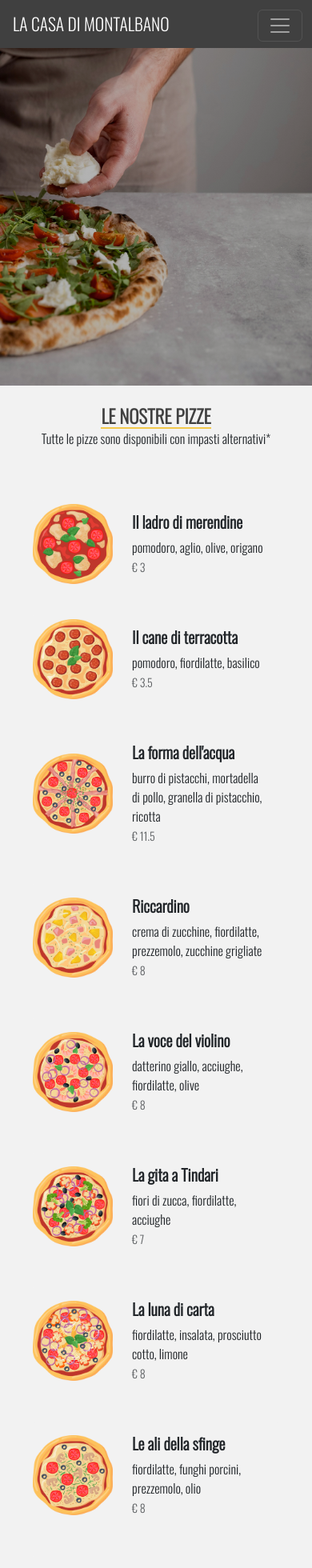
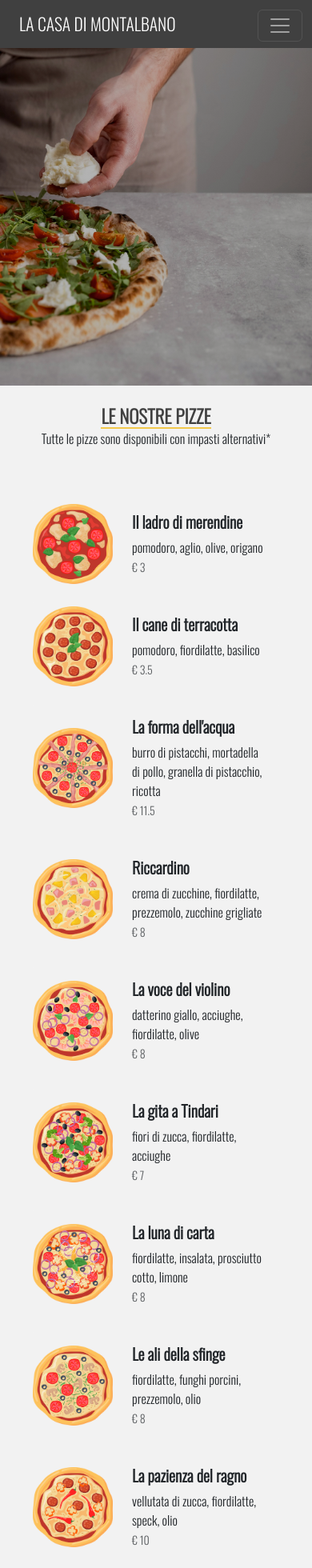
Before and after one commit to serenagaiascicolone/la-casa-di-montalbano-ristorante, an Angular app: page /menu-pizzeria in a window 390 px wide. Shown: the top 1960 px of the page at 80% size. Built offline with nearby package versions, Linux system fonts and the light colour scheme.

Commit message:
ended media queries and completed hero component

```diff
--- a/src/app/components/header/header.component.html
+++ b/src/app/components/header/header.component.html
@@ -1,15 +1,16 @@
-<div *ngIf= "currentLocation === '/home' || currentLocation === '/' " class="bg-dark h-100 d-flex flex-column align-items-center w-100 justify-content-center position-relative">
+
+<!-- <div *ngIf= "currentLocation === '/home' || currentLocation === '/' " class="bg-dark h-100 d-flex flex-column align-items-center w-100 justify-content-center position-relative">
   <span class="container-fluid pb-5 text-center">
     <h1 class="text-white-50 fs-1 font-header"> La casa di </h1>
 
     <h1 class="text-white-50 fs-1 font-header">  Montalbano</h1>
   </span>
   <p class="text-white-50 fs-6 position-absolute bottom-0 pb-1 font-header"> Via A. Cammilleri, 93  - Vigata (RG) </p>
-</div>
+</div> -->
 
 <!-- NAV Home -->
 <!-- ngIF => show menu -->
-<header [ngClass]="{'not-scrolled': !scrolling, 'scrolled': scrolling}">
+<header [ngClass]="{'': !scrolling, 'scrolled': scrolling}">
 
 
 
@@ -50,7 +51,7 @@
 
 
       <div class="container-fluid d-flex justify-content-end align-items-center">
-        <h5 *ngIf= "currentLocation !== '/home' && currentLocation !== '/' " class="text-light h4 text-uppercase tw-bold position-absolute start-0 p-3 m-0">La casa di Montalbano</h5>
+        <h5 *ngIf= "currentLocation !== '/home' && currentLocation !== '/' " class="text-light h4 text-uppercase tw-bold position-absolute start-0 p-3 ms-2 m-0">La casa di Montalbano</h5>
           <button class="navbar-toggler mt-1" type="button" data-bs-toggle="collapse" data-bs-target="#navbarToggleExternalContent" aria-controls="navbarToggleExternalContent" aria-expanded="false" aria-label="Toggle navigation">
               <span class="navbar-toggler-icon " (click)="onToggleMenu()"></span>
           </button>
--- a/src/app/components/header/header.component.scss
+++ b/src/app/components/header/header.component.scss
@@ -43,12 +43,12 @@
     border-bottom: 3px solid $yellow;
 }
 
-.not-scrolled {
-    position: static;
-    z-index: 1;
-    width: 100%;
-    // bottom: 0;
-}
+// .not-scrolled {
+//     position: static;
+//     z-index: 1;
+//     width: 100%;
+//     // bottom: 0;
+// }
 
 .scrolled {
     position: fixed;
--- a/src/app/components/hero/hero.component.html
+++ b/src/app/components/hero/hero.component.html
@@ -1,7 +1,16 @@
 
-<div class="h-50 d-flex justify-content-center d-flex  align-items-center hero"
+<div *ngIf= "currentLocation === '/menu-pizzeria' || currentLocation === '/menu-ristorante' "class="h-50 d-flex justify-content-center d-flex  align-items-center hero"
 [ngClass]="{'hero-pizzeria': currentLocation === '/menu-pizzeria',
 'hero-ristorante': currentLocation === '/menu-ristorante'}" >
     <!-- <h1 class="w-50  text-center ms-auto p-4 fw-bold hero-text text-light"> Menu
     </h1> -->
   </div>
+
+  <div *ngIf= "currentLocation === '/home' || currentLocation === '/' " class="bg-dark h-100 d-flex flex-column align-items-center w-100 justify-content-center position-relative">
+    <span class="container-fluid pb-5 text-center">
+      <h1 class="text-white-50 fs-1 font-header"> La casa di </h1>
+
+      <h1 class="text-white-50 fs-1 font-header">  Montalbano</h1>
+    </span>
+    <p class="text-white-50 fs-6 position-absolute bottom-0 pb-1 font-header"> Via A. Cammilleri, 93  - Vigata (RG) </p>
+  </div>
--- a/src/app/components/hero/hero.component.scss
+++ b/src/app/components/hero/hero.component.scss
@@ -27,3 +27,11 @@
     ),
     url('../../../assets/images/ristorante-image.jpg');
 }
+
+.hero-hidden {
+    display: none;
+}
+
+.font-header {
+    font-family: $font-title;
+}
--- a/src/app/pages/home/home.component.html
+++ b/src/app/pages/home/home.component.html
@@ -1,7 +1,8 @@
+<app-hero></app-hero>
 <app-carousel></app-carousel>
 
 
-        <section class="col col-lg-6 mx-auto container-lg d-flex flex-lg-row  flex-lg-wrap flex-column align-items-center gap-2 gap-lg-5 mb-5">
+        <section class="col col-lg-6 mx-auto container-lg d-flex flex-column align-items-center gap-2 gap-lg-5 mb-5">
 
             <div *ngFor="let card of cards" class="card border border-0" style="width: 18rem; padding-top: 70px;" id="{{card.id}}">
 
--- a/src/app/pages/pizzeria/pizzeria.component.html
+++ b/src/app/pages/pizzeria/pizzeria.component.html
@@ -1,13 +1,17 @@
 <app-hero></app-hero>
 
-  <section class="m-3 d-flex flex-column justify-content-center align-items-center gap-3">
-    <div class="py-2 pb-5 d-flex flex-column align-items-center">
+  <section class="m-3 d-flex flex-column  justify-content-center align-items-center gap-3">
+    <div class=" py-2 pb-5 d-flex flex-column align-items-center">
       <h3 class="fw-bold text-uppercase text-dark title-cards-menu"> Le nostre pizze </h3>
       <p> Tutte le pizze sono disponibili con impasti alternativi*</p>
     </div>
 
-    <div  *ngFor="let pizza of pizze" class="card mb-3 border border-0" style="max-width: 500px;">
-        <div class="row g-0 align-items-center gap-2">
+    <div class="
+    container-lg col col-lg-8 d-lg-flex gap-lg-5 flex-lg-row flex-lg-wrap justify-content-center
+    d-flex flex-column align-items-center ">
+
+  <div  *ngFor="let pizza of pizze" class="card mb-3 border border-0 " style="max-width: 500px;">
+      <div class="row g-0 align-items-center gap-2 ">
         <div class="col-5 img-card-menu-container" style="width: 100px;">
           <img src="../../../assets/images/pizze-list/{{pizza.img}}.png" class="img-fluid rounded-start img-card-menu" alt="...">
         </div>
@@ -21,5 +25,7 @@
       </div>
     </div>
 
+
+</div>
       <p class="py-2">*tipi di impasto: con farina di frumento, con farina integrale, con farina di kamut, al carbone vegetale</p>
   </section>
--- a/src/app/pages/ristorante/ristorante.component.html
+++ b/src/app/pages/ristorante/ristorante.component.html
@@ -1,6 +1,6 @@
 <app-hero></app-hero>
 
-  <section class="m-3 d-flex flex-column justify-content-center align-items-center gap-3 my-3">
+  <section class="m-3 d-flex flex-column justify-content-center align-items-center gap-3 my-3 mx-0">
       <div class="py-2 pb-5 d-flex flex-column align-items-center">
           <h3 class="fw-bold text-uppercase text-dark title-cards-menu "> I nostri piatti </h3>
           <p class="text-center"> Sono disponibili opzioni vegetariane, vegane, senza lattosio e senza glutine</p>
@@ -17,11 +17,14 @@
                 </h4>
             </div>
 
+            <div class=" container-lg col col-lg-8 d-lg-flex gap-lg-5 flex-lg-row flex-lg-wrap justify-content-center
+            d-flex flex-column align-items-center
+            ">
 
               <div  *ngFor="let dish of item.value" class="card mb-3 border border-0" style="max-width: 500px;">
                   <div class="row g-0 align-items-center gap-2">
-                    <div class="col-5 img-card-menu-container" style="width: 100px;">
-                        <img src="../../../assets/images/restaurant-list/{{dish.image}}.png" class="img-fluid rounded-start img-card-menu" alt="...">
+                      <div class="col-5 d-flex justify-content-center img-card-menu-container" style="width: 100px;">
+                          <img src="../../../assets/images/restaurant-list/{{dish.image}}.png" class="img-fluid img-card-menu" alt="...">
                       </div>
                     <div class="col-6 text-card-menu-container" style="width: 200px;">
                       <div class="card-body">
@@ -33,6 +36,7 @@
                 </div>
               </div>
 
+            </div>
         </ng-container>
 
     </section>
--- a/src/app/services/data.service.ts
+++ b/src/app/services/data.service.ts
@@ -93,6 +93,12 @@
         price: 10.00,
         img: '9',
     },
+    {
+        name: 'La paura di Montalbano',
+        description: 'pesto di pistacchi e zucchine, mortadella di pollo,  burro di pistacchi, granella di pistacchi',
+        price: 13.00,
+        img: '1',
+    },
 ]
 
 restaurantList:
@@ -104,7 +110,7 @@
         primi: [
 
             {
-                name: 'il sorriso di angelica',
+                name: 'il sorriso di Angelica',
                 description: 'riso carnaroli, zucca delica, speck del Trentino',
                 price: 12.00,
                 image: 'primo1',
```
Lines whose indentation alone changed are shown as unchanged.
